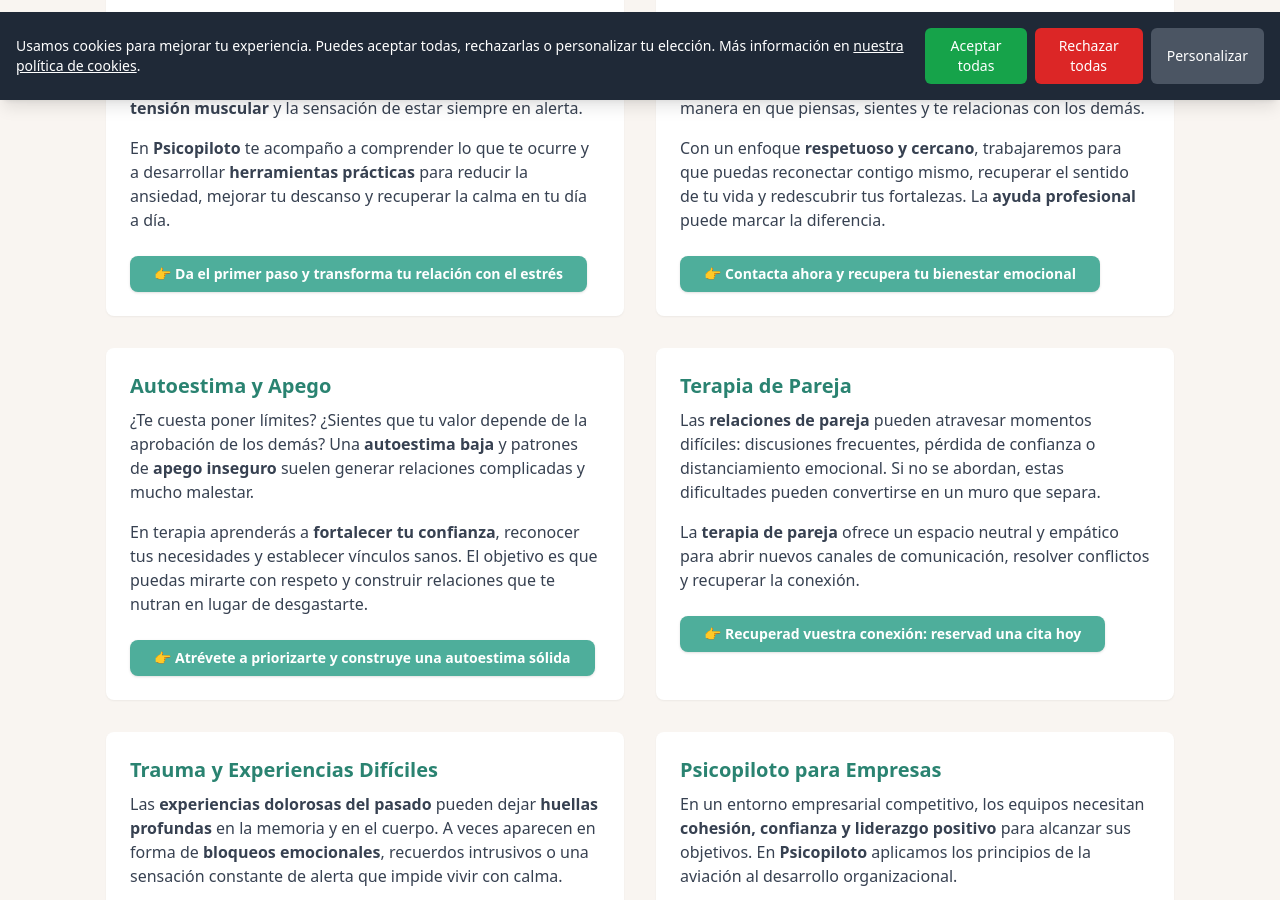
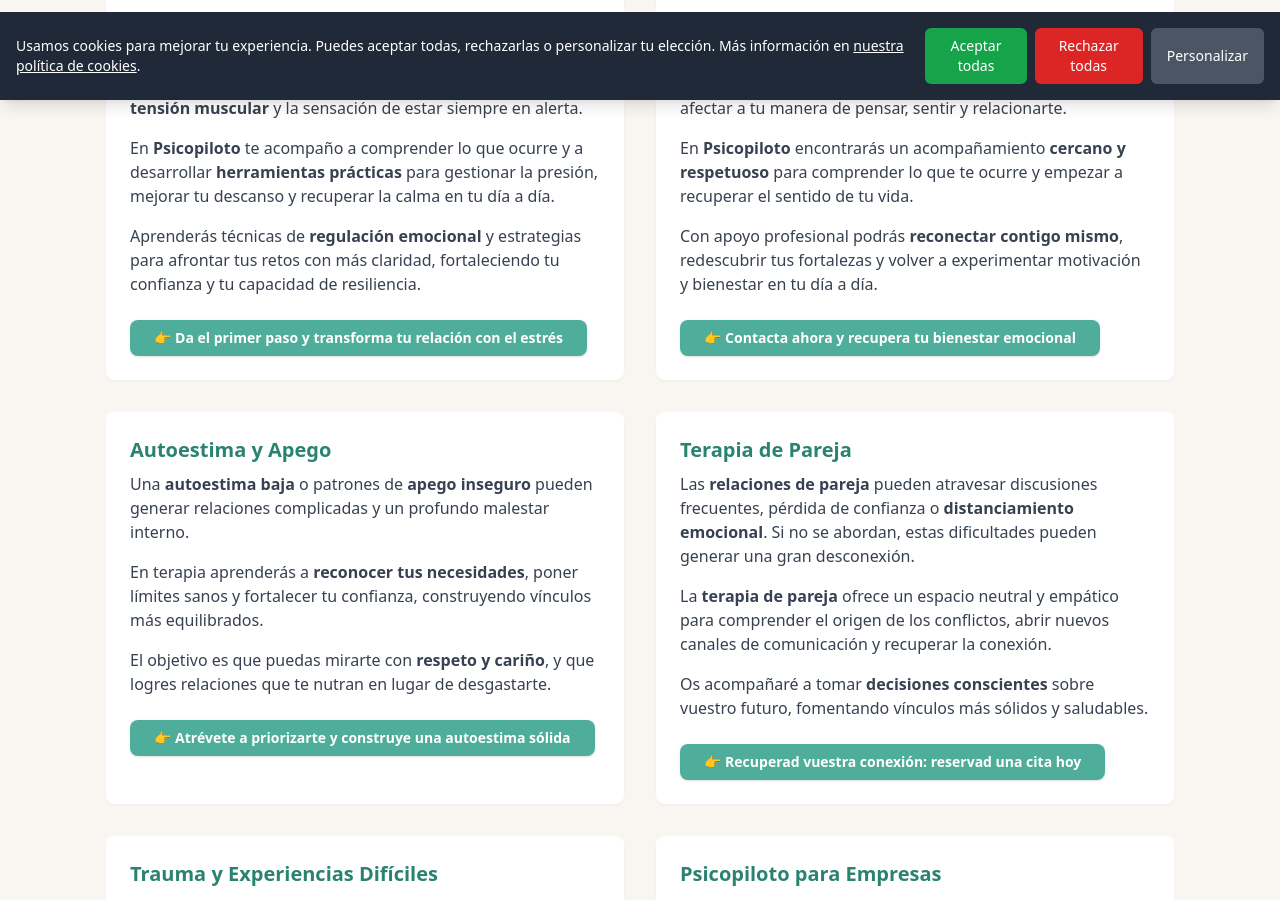
Before and after one commit to psicopiloto/psicopilotopage1, a Next.js app: page /servicios in a window 1280 px wide. Shown: the part 700-1600 px from the top of the page. Built offline with nearby package versions, Linux system fonts and the light colour scheme.

Commit message:
Update servicios.js

```diff
--- a/pages/servicios.js
+++ b/pages/servicios.js
@@ -59,17 +59,13 @@ export default function Servicios() {
                 Ansiedad y Estrés
               </h2>
               <p className="mb-4">
-                La <strong>ansiedad</strong> y el <strong>estrés</strong> son
-                respuestas naturales del cuerpo, pero cuando se vuelven
-                constantes pueden causar <strong>insomnio</strong>,{" "}
-                <strong>tensión muscular</strong> y la sensación de estar siempre
-                en alerta.
+                La <strong>ansiedad</strong> y el <strong>estrés</strong> son respuestas naturales, pero cuando se vuelven constantes pueden causar <strong>insomnio</strong>, <strong>tensión muscular</strong> y la sensación de estar siempre en alerta.
               </p>
               <p className="mb-4">
-                En <strong>Psicopiloto</strong> te acompaño a comprender lo que
-                te ocurre y a desarrollar <strong>herramientas prácticas</strong>{" "}
-                para reducir la ansiedad, mejorar tu descanso y recuperar la
-                calma en tu día a día.
+                En <strong>Psicopiloto</strong> te acompaño a comprender lo que ocurre y a desarrollar <strong>herramientas prácticas</strong> para gestionar la presión, mejorar tu descanso y recuperar la calma en tu día a día.
+              </p>
+              <p className="mb-4">
+                Aprenderás técnicas de <strong>regulación emocional</strong> y estrategias para afrontar tus retos con más claridad, fortaleciendo tu confianza y tu capacidad de resiliencia.
               </p>
               <Link href="/contacto">
                 <span className="inline-block mt-2 px-6 py-2 bg-psicopiloto-green-500 text-white rounded-lg text-sm font-semibold shadow hover:bg-psicopiloto-green-600 transition">
@@ -84,16 +80,13 @@ export default function Servicios() {
                 Depresión y Ánimo Bajo
               </h2>
               <p className="mb-4">
-                Sentirse sin energía, desmotivado o con <strong>tristeza
-                persistente</strong> no es simplemente “estar de bajón”. La{" "}
-                <strong>depresión</strong> afecta a la manera en que piensas,
-                sientes y te relacionas con los demás.
+                Sentirse sin energía, desmotivado o con <strong>tristeza persistente</strong> no es simplemente “estar de bajón”. La <strong>depresión</strong> puede afectar a tu manera de pensar, sentir y relacionarte.
               </p>
               <p className="mb-4">
-                Con un enfoque <strong>respetuoso y cercano</strong>, trabajaremos
-                para que puedas reconectar contigo mismo, recuperar el sentido de
-                tu vida y redescubrir tus fortalezas. La{" "}
-                <strong>ayuda profesional</strong> puede marcar la diferencia.
+                En <strong>Psicopiloto</strong> encontrarás un acompañamiento <strong>cercano y respetuoso</strong> para comprender lo que te ocurre y empezar a recuperar el sentido de tu vida.
+              </p>
+              <p className="mb-4">
+                Con apoyo profesional podrás <strong>reconectar contigo mismo</strong>, redescubrir tus fortalezas y volver a experimentar motivación y bienestar en tu día a día.
               </p>
               <Link href="/contacto">
                 <span className="inline-block mt-2 px-6 py-2 bg-psicopiloto-green-500 text-white rounded-lg text-sm font-semibold shadow hover:bg-psicopiloto-green-600 transition">
@@ -108,16 +101,13 @@ export default function Servicios() {
                 Autoestima y Apego
               </h2>
               <p className="mb-4">
-                ¿Te cuesta poner límites? ¿Sientes que tu valor depende de la
-                aprobación de los demás? Una <strong>autoestima baja</strong> y
-                patrones de <strong>apego inseguro</strong> suelen generar
-                relaciones complicadas y mucho malestar.
+                Una <strong>autoestima baja</strong> o patrones de <strong>apego inseguro</strong> pueden generar relaciones complicadas y un profundo malestar interno.
               </p>
               <p className="mb-4">
-                En terapia aprenderás a <strong>fortalecer tu confianza</strong>,
-                reconocer tus necesidades y establecer vínculos sanos. El
-                objetivo es que puedas mirarte con respeto y construir
-                relaciones que te nutran en lugar de desgastarte.
+                En terapia aprenderás a <strong>reconocer tus necesidades</strong>, poner límites sanos y fortalecer tu confianza, construyendo vínculos más equilibrados.
+              </p>
+              <p className="mb-4">
+                El objetivo es que puedas mirarte con <strong>respeto y cariño</strong>, y que logres relaciones que te nutran en lugar de desgastarte.
               </p>
               <Link href="/contacto">
                 <span className="inline-block mt-2 px-6 py-2 bg-psicopiloto-green-500 text-white rounded-lg text-sm font-semibold shadow hover:bg-psicopiloto-green-600 transition">
@@ -132,15 +122,13 @@ export default function Servicios() {
                 Terapia de Pareja
               </h2>
               <p className="mb-4">
-                Las <strong>relaciones de pareja</strong> pueden atravesar
-                momentos difíciles: discusiones frecuentes, pérdida de confianza
-                o distanciamiento emocional. Si no se abordan, estas dificultades
-                pueden convertirse en un muro que separa.
+                Las <strong>relaciones de pareja</strong> pueden atravesar discusiones frecuentes, pérdida de confianza o <strong>distanciamiento emocional</strong>. Si no se abordan, estas dificultades pueden generar una gran desconexión.
               </p>
               <p className="mb-4">
-                La <strong>terapia de pareja</strong> ofrece un espacio neutral y
-                empático para abrir nuevos canales de comunicación, resolver
-                conflictos y recuperar la conexión.
+                La <strong>terapia de pareja</strong> ofrece un espacio neutral y empático para comprender el origen de los conflictos, abrir nuevos canales de comunicación y recuperar la conexión.
+              </p>
+              <p className="mb-4">
+                Os acompañaré a tomar <strong>decisiones conscientes</strong> sobre vuestro futuro, fomentando vínculos más sólidos y saludables.
               </p>
               <Link href="/contacto">
                 <span className="inline-block mt-2 px-6 py-2 bg-psicopiloto-green-500 text-white rounded-lg text-sm font-semibold shadow hover:bg-psicopiloto-green-600 transition">
@@ -155,23 +143,13 @@ export default function Servicios() {
                 Trauma y Experiencias Difíciles
               </h2>
               <p className="mb-4">
-    Las <strong>experiencias dolorosas del pasado</strong> pueden dejar
-    <strong> huellas profundas</strong> en la memoria y en el cuerpo. A veces
-    aparecen en forma de <strong>bloqueos emocionales</strong>, recuerdos
-    intrusivos o una sensación constante de alerta que impide vivir con calma.
+                Las <strong>experiencias dolorosas del pasado</strong> pueden dejar <strong>huellas profundas</strong> en la memoria y en el cuerpo, apareciendo en forma de <strong>bloqueos emocionales</strong>, recuerdos intrusivos o sensación de amenaza constante.
               </p>
               <p className="mb-4">
-    En <strong>Psicopiloto</strong> utilizo enfoques como la{" "}
-    <strong>terapia EMDR</strong> y técnicas de regulación emocional que
-    permiten <strong>procesar y liberar memorias traumáticas</strong> de una
-    manera <strong>segura y progresiva</strong>. El objetivo es que puedas
-    mirar al pasado sin que condicione tu presente y recuperar tu serenidad.
+                En <strong>Psicopiloto</strong> aplico enfoques basados en la evidencia como la <strong>terapia EMDR</strong> y técnicas de regulación que ayudan a <strong>procesar y liberar memorias traumáticas</strong> de manera <strong>segura y progresiva</strong>.
               </p>
               <p className="mb-4">
-    Con este acompañamiento aprenderás a <strong>gestionar las emociones
-    intensas</strong>, a desarrollar recursos internos y a fortalecer tu
-    capacidad de resiliencia. De esta forma, podrás avanzar con mayor
-    confianza y construir una vida más estable y equilibrada.
+                Aprenderás a <strong>gestionar emociones intensas</strong>, a fortalecer tu resiliencia y a recuperar la capacidad de vivir con libertad y serenidad, sin que el pasado condicione tu presente.
               </p>
               <Link href="/contacto">
                 <span className="inline-block mt-2 px-6 py-2 bg-psicopiloto-green-500 text-white rounded-lg text-sm font-semibold shadow hover:bg-psicopiloto-green-600 transition">
@@ -186,22 +164,13 @@ export default function Servicios() {
                 Psicopiloto para Empresas
               </h2>
               <p className="mb-4">
-                En un entorno empresarial competitivo, los equipos necesitan{" "}
-                <strong>cohesión, confianza y liderazgo positivo</strong> para
-                alcanzar sus objetivos. En <strong>Psicopiloto</strong> aplicamos
-                los principios de la aviación al desarrollo organizacional.
+                En un entorno empresarial competitivo, los equipos necesitan <strong>cohesión, confianza y liderazgo positivo</strong> para alcanzar sus objetivos. En <strong>Psicopiloto</strong> aplicamos los principios de la aviación al desarrollo organizacional.
               </p>
               <p className="mb-4">
-                Nuestros programas de{" "}
-                <strong>psicología aplicada a empresas</strong> ayudan a reducir
-                errores, mejorar la eficiencia y fomentar una{" "}
-                <strong>comunicación clara</strong>, potenciando tanto a líderes
-                como a equipos.
+                Nuestros programas de <strong>psicología aplicada a empresas</strong> ayudan a reducir errores, mejorar la eficiencia y fomentar una <strong>comunicación clara</strong>, potenciando tanto a líderes como a equipos.
               </p>
               <p className="mb-4">
-                Los mismos principios que hacen que un vuelo sea seguro pueden
-                transformar también tu empresa, aportando{" "}
-                <strong>seguridad, confianza y eficiencia</strong>.
+                Los mismos principios que hacen que un vuelo sea seguro pueden transformar también tu empresa, aportando <strong>seguridad, confianza y eficiencia</strong>.
               </p>
               <Link href="/contacto">
                 <span className="inline-block mt-2 px-6 py-2 bg-psicopiloto-green-500 text-white rounded-lg text-sm font-semibold shadow hover:bg-psicopiloto-green-600 transition">
@@ -209,6 +178,7 @@ export default function Servicios() {
                 </span>
               </Link>
             </div>
+
           </div>
         </section>
       </main>
```
Lines whose indentation alone changed are shown as unchanged.
